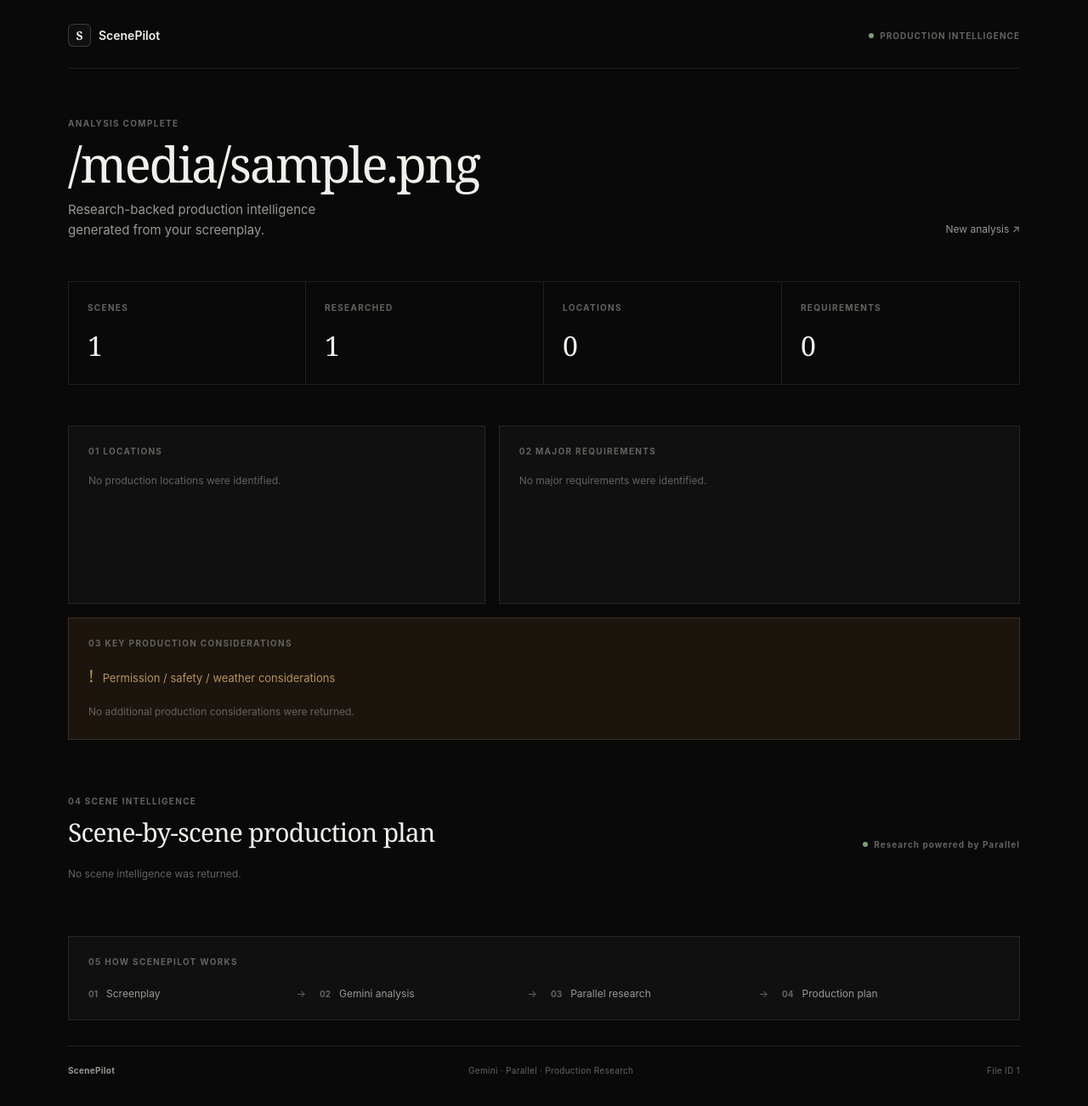
After one commit to kr1shnav/scenepilot, a FastAPI app: template app/templates/results.html in a window 1280 px wide. The commit adds this page. Shown: the whole page at 85% size. Run offline with FastAPI, Linux system fonts and the light colour scheme; the template is opened without the code that fills it: most values are stand-ins (such as "Sample title", 1, 10 or a date in 2020); parts of the project's set-up code (start-up, migrations or seed data) failed here and were passed over.

Commit message:
resulr page

```diff
--- /dev/null
+++ b/app/static/css/results.css
@@ -0,0 +1,107 @@
+:root {
+    --bg: #090909;
+    --surface: #101010;
+    --surface-soft: #0d0d0d;
+    --text: #f1f0eb;
+    --muted: #999892;
+    --dim: #64635f;
+    --line: rgba(255, 255, 255, .09);
+    --amber: #b9915f;
+    --amber-bg: rgba(121, 83, 42, .16);
+}
+
+* { box-sizing: border-box; }
+html { background: var(--bg); }
+body { margin: 0; background: var(--bg); color: var(--text); font-family: Inter, -apple-system, BlinkMacSystemFont, "Segoe UI", Arial, sans-serif; -webkit-font-smoothing: antialiased; }
+a { color: inherit; }
+.results-page { width: min(1120px, calc(100% - 64px)); margin: 0 auto; padding: 28px 0 36px; }
+.results-nav, .result-hero, .section-heading, .results-footer { display: flex; align-items: center; justify-content: space-between; }
+.results-nav { padding-bottom: 25px; border-bottom: 1px solid var(--line); }
+.results-logo { display: inline-flex; align-items: center; gap: 9px; color: var(--text); font-size: 14px; font-weight: 600; text-decoration: none; }
+.logo-mark { display: grid; width: 27px; height: 27px; place-items: center; border: 1px solid rgba(255,255,255,.18); border-radius: 6px; background: var(--surface); font-family: Georgia, serif; font-weight: 700; }
+.nav-status, .parallel-status { display: inline-flex; align-items: center; gap: 7px; color: var(--dim); font-size: 10px; font-weight: 700; letter-spacing: .1em; }
+.status-dot { width: 6px; height: 6px; border-radius: 50%; background: #7d9b76; }
+.result-hero { min-height: 248px; padding: 58px 0 48px; border-bottom: 1px solid var(--line); align-items: flex-end; }
+.eyebrow, .section-index, .scene-header > p, .stat-card > span, .research-label { margin: 0; color: var(--dim); font-size: 10px; font-weight: 700; letter-spacing: .13em; text-transform: uppercase; }
+.result-hero h1 { max-width: 720px; margin: 13px 0; overflow-wrap: anywhere; font-family: Georgia, "Times New Roman", serif; font-size: clamp(34px, 5vw, 58px); font-weight: 500; letter-spacing: -.04em; line-height: 1; }
+.result-hero p:not(.eyebrow) { margin: 0; color: var(--muted); font-size: 15px; line-height: 1.6; }
+.new-analysis { margin-bottom: 6px; color: var(--muted); font-size: 12px; text-decoration: none; white-space: nowrap; }
+.new-analysis:hover { color: var(--text); }
+.stats-grid { display: grid; grid-template-columns: repeat(4, 1fr); border-bottom: 1px solid var(--line); }
+.stat-card { min-height: 120px; padding: 24px 22px; border-right: 1px solid var(--line); display: flex; flex-direction: column; justify-content: space-between; }
+.stat-card:first-child { border-left: 1px solid var(--line); }
+.stat-card strong { font-family: Georgia, serif; font-size: 32px; font-weight: 500; }
+.overview-grid { display: grid; grid-template-columns: 1fr 1.25fr; gap: 16px; padding-top: 48px; }
+.panel, .warning-panel, .scene-card, .method-panel { border: 1px solid var(--line); background: var(--surface); }
+.panel { min-height: 210px; padding: 23px; }
+.locations-list { margin: 22px 0 0; padding: 0; list-style: none; }
+.locations-list li { display: flex; gap: 16px; padding: 10px 0; border-top: 1px solid var(--line); color: var(--muted); font-size: 13px; }
+.locations-list span { color: var(--dim); font-size: 10px; font-weight: 700; letter-spacing: .08em; }
+.tag-list { display: flex; flex-wrap: wrap; gap: 8px; margin-top: 22px; }
+.tag-list span { padding: 7px 9px; border: 1px solid var(--line); color: var(--muted); font-size: 11px; }
+.warning-panel { margin-top: 16px; padding: 23px; background: var(--amber-bg); border-color: rgba(185,145,95,.23); }
+.warning-heading { display: flex; align-items: baseline; gap: 10px; margin-top: 19px; color: var(--amber); }
+.warning-heading span { font-family: Georgia, serif; font-size: 20px; }
+.warning-heading p { margin: 0; font-size: 13px; }
+.arrow-list { display: grid; gap: 10px; margin: 18px 0 0; padding: 0; list-style: none; color: var(--muted); font-size: 13px; line-height: 1.5; }
+.arrow-list li::before { content: "→"; margin-right: 9px; color: var(--amber); }
+.scenes-section { padding-top: 66px; }
+.section-heading { align-items: flex-end; margin-bottom: 20px; }
+.section-heading h2 { margin: 10px 0 0; font-family: Georgia, "Times New Roman", serif; font-size: 30px; font-weight: 500; letter-spacing: -.025em; }
+.scene-card { margin-top: 16px; }
+.scene-header { padding: 24px; border-bottom: 1px solid var(--line); }
+.scene-header h3 { margin: 10px 0 8px; font-family: Georgia, "Times New Roman", serif; font-size: 23px; font-weight: 500; letter-spacing: -.02em; }
+.scene-header > span { color: var(--muted); font-size: 12px; }
+.scene-summary { max-width: 750px; margin: 0; padding: 20px 24px; color: var(--muted); font-size: 14px; line-height: 1.65; border-bottom: 1px solid var(--line); }
+.scene-columns { display: grid; grid-template-columns: 1fr 1fr; }
+.scene-columns > section { min-height: 180px; padding: 23px 24px; }
+.scene-columns > section + section { border-left: 1px solid var(--line); }
+h4 { margin: 0 0 16px; color: var(--text); font-size: 10px; font-weight: 700; letter-spacing: .12em; text-transform: uppercase; }
+.scene-card ul { display: grid; gap: 9px; margin: 0; padding: 0; list-style: none; color: var(--muted); font-size: 12px; line-height: 1.5; }
+.scene-card li::before { content: "•"; margin-right: 8px; color: var(--dim); }
+.research-panel { background: var(--surface-soft); }
+.research-label { margin-bottom: 14px; color: #82977d; font-size: 9px; }
+.research-label + h4 { margin-bottom: 14px; }
+.production-strip { padding: 22px 24px; border-top: 1px solid var(--line); }
+.production-strip ul { grid-template-columns: repeat(2, minmax(0, 1fr)); }
+.sources { border-top: 1px solid var(--line); }
+.sources summary { display: flex; justify-content: space-between; padding: 17px 24px; color: var(--muted); cursor: pointer; font-size: 12px; list-style: none; }
+.sources summary::-webkit-details-marker { display: none; }
+.sources summary span { color: var(--dim); }
+.sources ul { padding: 0 24px 20px; }
+.sources a { color: var(--muted); text-decoration: none; }
+.sources a:hover { color: var(--text); }
+.empty-state { margin: 20px 0 0; color: var(--dim); font-size: 12px; line-height: 1.5; }
+.method-panel { margin-top: 64px; padding: 23px; }
+.method-panel ol { display: grid; grid-template-columns: repeat(4, 1fr); gap: 16px; margin: 24px 0 0; padding: 0; list-style: none; }
+.method-panel li { display: flex; align-items: center; gap: 10px; color: var(--muted); font-size: 12px; }
+.method-panel li:not(:last-child)::after { content: "→"; margin-left: auto; color: var(--dim); }
+.method-panel li span { color: var(--dim); font-size: 10px; font-weight: 700; }
+.results-footer { gap: 18px; margin-top: 30px; padding-top: 22px; border-top: 1px solid var(--line); color: var(--dim); font-size: 10px; letter-spacing: .03em; }
+.footer-logo { color: var(--muted); font-weight: 700; }
+
+@media (max-width: 760px) {
+    .results-page { width: min(100% - 36px, 1120px); }
+    .result-hero { min-height: 0; padding: 48px 0 38px; align-items: flex-start; gap: 24px; }
+    .overview-grid, .scene-columns { grid-template-columns: 1fr; }
+    .scene-columns > section + section { border-top: 1px solid var(--line); border-left: 0; }
+    .production-strip ul { grid-template-columns: 1fr; }
+    .method-panel ol { grid-template-columns: repeat(2, 1fr); row-gap: 24px; }
+}
+
+@media (max-width: 520px) {
+    .results-page { width: calc(100% - 28px); padding-top: 20px; }
+    .nav-status, .parallel-status { display: none; }
+    .result-hero { display: block; }
+    .new-analysis { display: inline-block; margin-top: 24px; }
+    .stats-grid { grid-template-columns: repeat(2, 1fr); }
+    .stat-card:nth-child(3) { border-left: 1px solid var(--line); }
+    .stat-card:nth-child(-n+2) { border-bottom: 1px solid var(--line); }
+    .overview-grid { padding-top: 32px; }
+    .scenes-section { padding-top: 48px; }
+    .section-heading h2 { font-size: 26px; }
+    .scene-header, .scene-summary, .scene-columns > section, .production-strip { padding-left: 17px; padding-right: 17px; }
+    .sources summary { padding-left: 17px; padding-right: 17px; }
+    .sources ul { padding-left: 17px; padding-right: 17px; }
+    .results-footer { align-items: flex-start; flex-direction: column; gap: 8px; }
+}
--- /dev/null
+++ b/app/templates/results.html
@@ -0,0 +1,86 @@
+<!DOCTYPE html>
+<html lang="en">
+<head>
+    <meta charset="UTF-8">
+    <meta name="viewport" content="width=device-width, initial-scale=1.0">
+    <title>ScenePilot — Production Intelligence</title>
+    <link rel="stylesheet" href="{{ url_for('static', path='/css/results.css') }}?v=1">
+</head>
+<body>
+    {% set intelligence = production_intelligence | default({}, true) %}
+    {% set summary = intelligence.get('production_summary', {}) %}
+    {% set result_scenes = intelligence.get('scenes', []) %}
+    {% set locations = summary.get('locations', []) %}
+    {% set requirements = summary.get('major_requirements', []) %}
+    {% set considerations = summary.get('key_considerations', []) %}
+
+    <div class="results-page">
+        <header class="results-nav">
+            <a class="results-logo" href="/" aria-label="ScenePilot home"><span class="logo-mark">S</span><span>ScenePilot</span></a>
+            <span class="nav-status"><span class="status-dot"></span>PRODUCTION INTELLIGENCE</span>
+        </header>
+
+        <main>
+            <section class="result-hero">
+                <div>
+                    <p class="eyebrow">ANALYSIS COMPLETE</p>
+                    <h1>{{ filename }}</h1>
+                    <p>Research-backed production intelligence<br>generated from your screenplay.</p>
+                </div>
+                <a class="new-analysis" href="/">New analysis <span aria-hidden="true">↗</span></a>
+            </section>
+
+            <section class="stats-grid" aria-label="Analysis summary">
+                <article class="stat-card"><span>SCENES</span><strong>{{ scene_count }}</strong></article>
+                <article class="stat-card"><span>RESEARCHED</span><strong>{{ researched_scene_count }}</strong></article>
+                <article class="stat-card"><span>LOCATIONS</span><strong>{{ locations | length }}</strong></article>
+                <article class="stat-card"><span>REQUIREMENTS</span><strong>{{ requirements | length }}</strong></article>
+            </section>
+
+            <section class="overview-grid">
+                <article class="panel">
+                    <p class="section-index">01 Locations</p>
+                    {% if locations %}<ol class="locations-list">{% for location in locations %}<li><span>{{ '%02d' | format(loop.index) }}</span>{{ location }}</li>{% endfor %}</ol>
+                    {% else %}<p class="empty-state">No production locations were identified.</p>{% endif %}
+                </article>
+                <article class="panel">
+                    <p class="section-index">02 Major requirements</p>
+                    {% if requirements %}<div class="tag-list">{% for requirement in requirements %}<span>{{ requirement }}</span>{% endfor %}</div>
+                    {% else %}<p class="empty-state">No major requirements were identified.</p>{% endif %}
+                </article>
+            </section>
+
+            <section class="warning-panel">
+                <p class="section-index">03 Key production considerations</p>
+                <div class="warning-heading"><span aria-hidden="true">!</span><p>Permission / safety / weather considerations</p></div>
+                {% if considerations %}<ul class="arrow-list">{% for consideration in considerations %}<li>{{ consideration }}</li>{% endfor %}</ul>
+                {% else %}<p class="empty-state">No additional production considerations were returned.</p>{% endif %}
+            </section>
+
+            <section class="scenes-section">
+                <div class="section-heading"><div><p class="section-index">04 Scene intelligence</p><h2>Scene-by-scene production plan</h2></div><span class="parallel-status"><span class="status-dot"></span>Research powered by Parallel</span></div>
+                {% for scene in result_scenes %}
+                {% set research = scene.get('research_findings', []) %}
+                {% set scene_requirements = scene.get('production_requirements', []) %}
+                {% set scene_considerations = scene.get('production_considerations', []) %}
+                {% set sources = scene.get('sources', []) %}
+                <article class="scene-card">
+                    <header class="scene-header"><p>SCENE {{ '%02d' | format(scene.get('scene_number', loop.index)) }}</p><h3>{{ scene.get('heading', 'Untitled scene') }}</h3><span>{{ scene.get('location', 'Location not specified') }}</span></header>
+                    {% if scene.get('summary') %}<p class="scene-summary">{{ scene.get('summary') }}</p>{% endif %}
+                    <div class="scene-columns">
+                        <section><h4>Production requirements</h4>{% if scene_requirements %}<ul>{% for item in scene_requirements %}<li>{{ item }}</li>{% endfor %}</ul>{% else %}<p class="empty-state">No requirements returned.</p>{% endif %}</section>
+                        <section class="research-panel"><div class="research-label">{% if research %}RESEARCHED{% else %}NO EXTERNAL RESEARCH{% endif %}</div><h4>Parallel research</h4>{% if research %}<ul>{% for finding in research %}<li>{{ finding }}</li>{% endfor %}</ul>{% else %}<p class="empty-state">No external research returned for this scene.</p>{% endif %}</section>
+                    </div>
+                    <section class="production-strip"><h4>Production considerations</h4>{% if scene_considerations %}<ul>{% for item in scene_considerations %}<li>{{ item }}</li>{% endfor %}</ul>{% else %}<p class="empty-state">No additional considerations returned.</p>{% endif %}</section>
+                    {% if sources %}<details class="sources"><summary>Sources <span>{{ sources | length }} reference{{ '' if sources | length == 1 else 's' }} +</span></summary><ul>{% for source in sources %}{% if source.get('url') %}<li><a href="{{ source.get('url') }}" target="_blank" rel="noopener noreferrer">{{ source.get('title') or source.get('url') }} <span aria-hidden="true">↗</span></a></li>{% endif %}{% endfor %}</ul></details>{% endif %}
+                </article>
+                {% else %}<p class="empty-state">No scene intelligence was returned.</p>{% endfor %}
+            </section>
+
+            <section class="method-panel"><p class="section-index">05 How ScenePilot works</p><ol><li><span>01</span>Screenplay</li><li><span>02</span>Gemini analysis</li><li><span>03</span>Parallel research</li><li><span>04</span>Production plan</li></ol></section>
+        </main>
+
+        <footer class="results-footer"><span class="footer-logo">ScenePilot</span><span>Gemini · Parallel · Production Research</span><span>File ID {{ file_id }}</span></footer>
+    </div>
+</body>
+</html>
```
Also changed, not shown: app/routes/analysis.py (+19 -23 lines), app/templates/index.html (+4 -4 lines).
